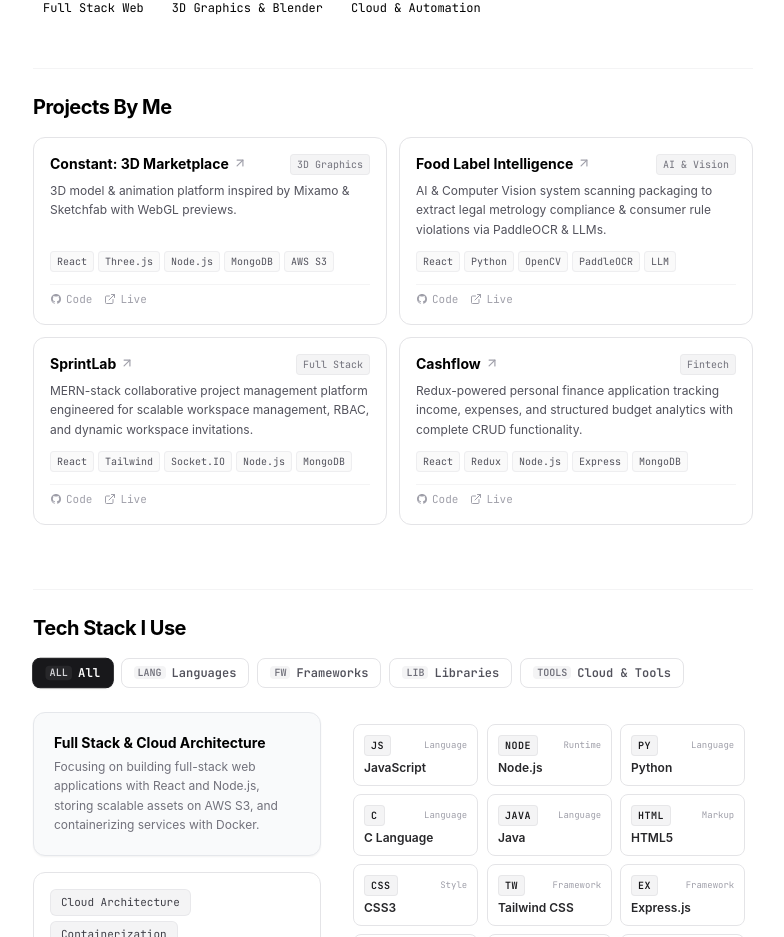
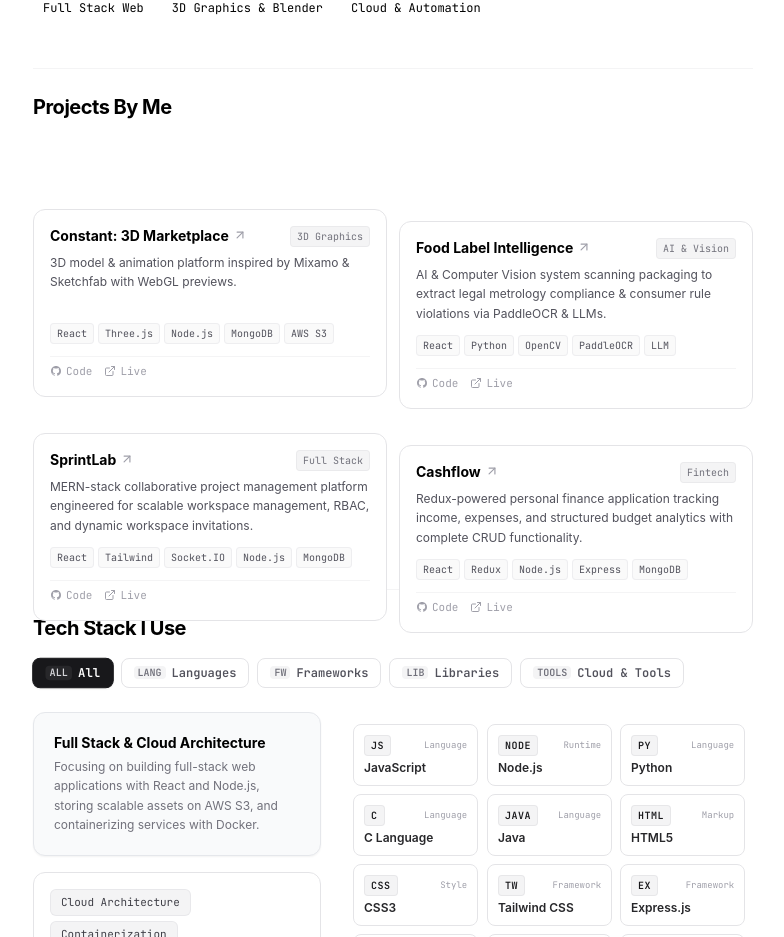
Before and after one commit to Soumya1974/Portfolio-final, a React (Vite) app in the folder client/: page / in a window 1280 px wide. Shown: the part 816-1753 px from the top of the page, without its empty margins (247-1031 px from the left). Built offline with nearby package versions, Linux system fonts and the light colour scheme; no server answers.

Commit message:
fix(mobile): restore sticky project card stacking & auto-reset scroll to top on page transition

```diff
--- a/client/src/App.jsx
+++ b/client/src/App.jsx
@@ -37,6 +37,11 @@ export default function App() {
     }, 850);
     return () => clearTimeout(timer);
   }, []);
+
+  useEffect(() => {
+    // Reset scroll position to top whenever navigating to a new tab/page
+    window.scrollTo({ top: 0, behavior: 'instant' });
+  }, [activeTab]);
 
   // Handle Touch Start
   const handleTouchStart = (e) => {
--- a/client/src/components/ProjectsSection.jsx
+++ b/client/src/components/ProjectsSection.jsx
@@ -212,9 +212,10 @@ export default function ProjectsSection() {
               key={idx}
               ref={(el) => (cardRefs.current[idx] = el)}
               style={{
-                top: `calc(4.5rem + ${idx * 0.75}rem)`
+                top: `calc(4.5rem + ${idx * 0.75}rem)`,
+                zIndex: 10 + idx,
               }}
-              className={`sticky sm:static relative p-4 rounded-xl border transition-all duration-200 flex flex-col justify-between group min-h-[140px] ${
+              className={`sticky sm:relative p-4 rounded-xl border transition-all duration-200 flex flex-col justify-between group min-h-[140px] ${
                 isDark
                   ? 'border-zinc-800 bg-zinc-950 shadow-xl sm:shadow-none hover:border-zinc-700 hover:bg-zinc-900/60'
                   : 'border-zinc-200 bg-white shadow-md sm:shadow-none hover:border-black'
```
